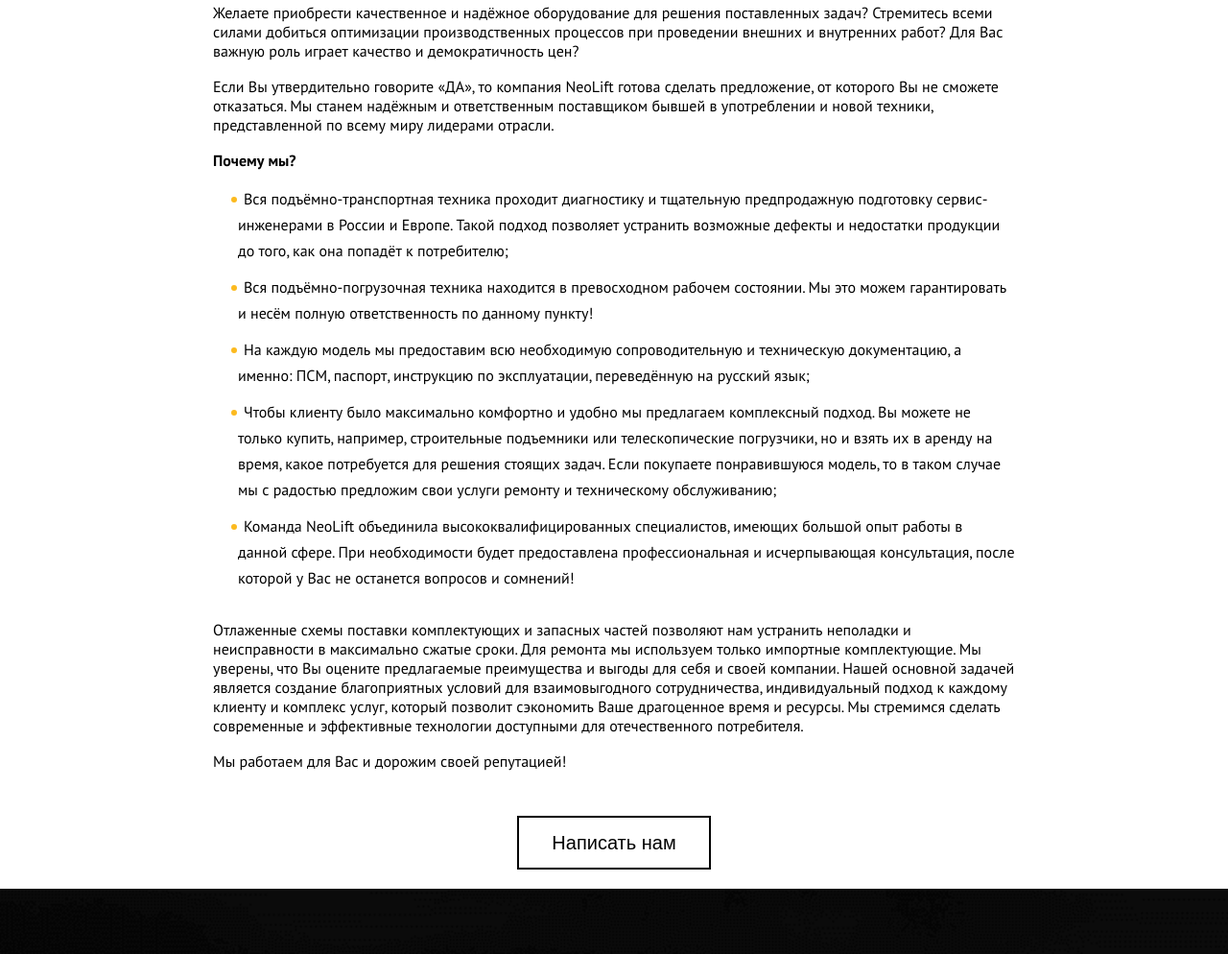
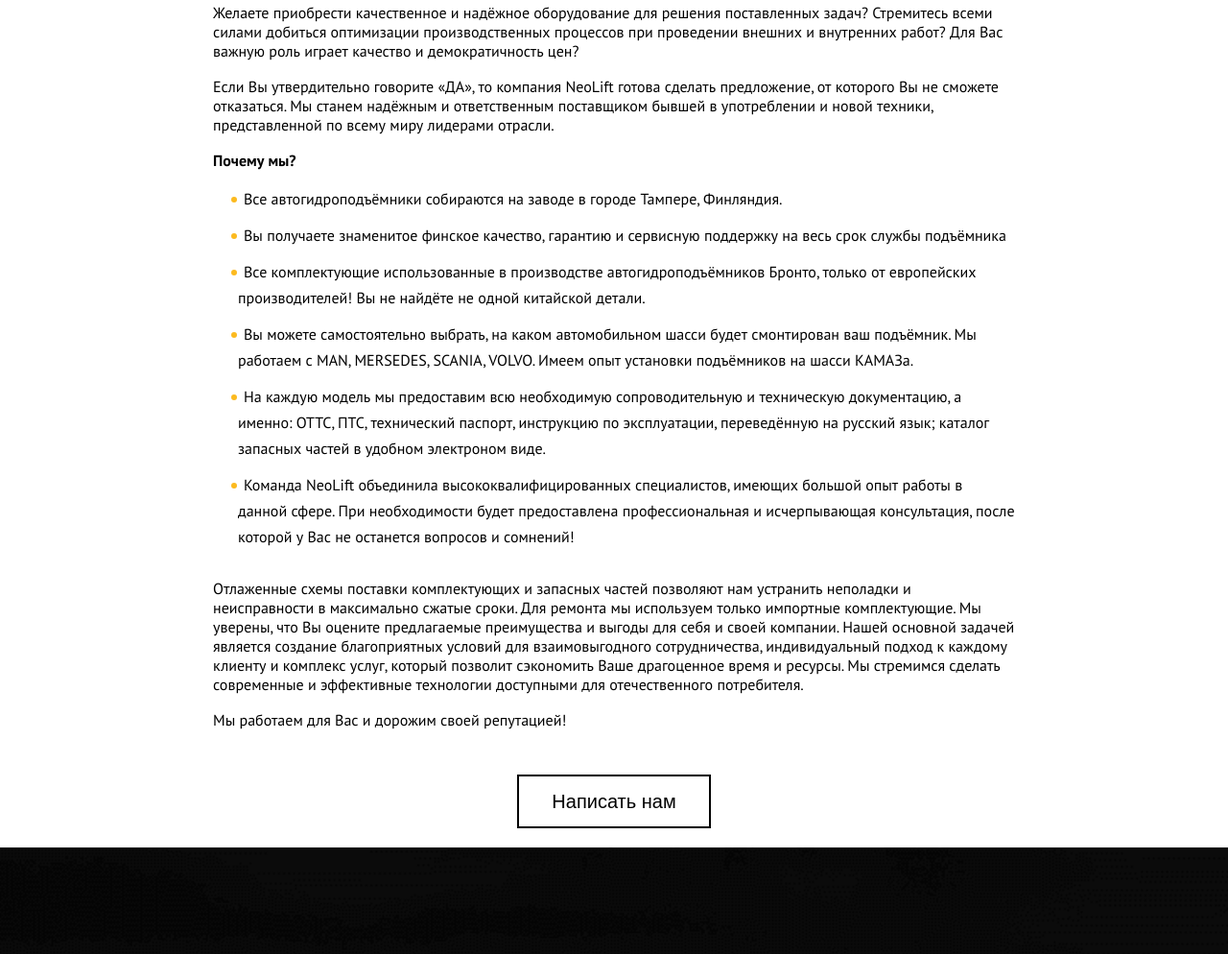
Before and after one commit to GlebKodrik/layout-neo-lift, a plain HTML site: page index.html in a window 1280 px wide. Shown: the part 968-1962 px from the top of the page at 96% size. Drawn offline with nearby package versions, Linux system fonts and the light colour scheme.

Commit message:
еще изменил

```diff
--- a/index.html
+++ b/index.html
@@ -97,27 +97,23 @@
 										всему миру лидерами отрасли.</p>
 									<p><strong>Почему мы?</strong></p>
 									<ul>
-										<li>Вся подъёмно-транспортная техника проходит диагностику и тщательную
-											предпродажную подготовку сервис-инженерами в России и Европе. Такой подход
-											позволяет устранить возможные дефекты и недостатки продукции до того, как
-											она
-											попадёт к потребителю;</li>
-										<li>Вся подъёмно-погрузочная техника находится в превосходном рабочем состоянии.
-											Мы
-											это можем гарантировать и несём полную ответственность по данному пункту!
+										<li>Все автогидроподъёмники собираются на заводе в городе Тампере, Финляндия.
 										</li>
+										<li>Вы получаете знаменитое финское качество, гарантию и сервисную поддержку на
+											весь срок службы подъёмника
+										</li>
+										<li>Все комплектующие использованные в производстве автогидроподъёмников Бронто,
+											только от европейских производителей! Вы не найдёте не одной китайской
+											детали.
+										</li>
+										<li>Вы можете самостоятельно выбрать, на каком автомобильном шасси будет
+											смонтирован ваш подъёмник. Мы работаем с MAN, MERSEDES, SCANIA, VOLVO. Имеем
+											опыт установки подъёмников на шасси КАМАЗа.</li>
 										<li>На каждую модель мы предоставим всю необходимую сопроводительную и
-											техническую
-											документацию, а именно: ПСМ, паспорт, инструкцию по эксплуатации,
-											переведённую
-											на русский язык;</li>
-										<li>Чтобы клиенту было максимально комфортно и удобно мы предлагаем комплексный
-											подход. Вы можете не только купить, например, строительные
-											подъемники или телескопические погрузчики, но и взять их в аренду на
-											время, какое потребуется для решения стоящих задач. Если покупаете
-											понравившуюся
-											модель, то в таком случае мы с радостью предложим свои услуги ремонту и
-											техническому обслуживанию;</li>
+											техническую документацию, а именно: ОТТС, ПТС, технический паспорт,
+											инструкцию по эксплуатации, переведённую на русский язык; каталог запасных
+											частей в удобном электроном виде.
+										</li>
 										<li>Команда&nbsp;NeoLift объединила высококвалифицированных специалистов,
 											имеющих
 											большой опыт работы в данной сфере. При необходимости будет предоставлена
```
